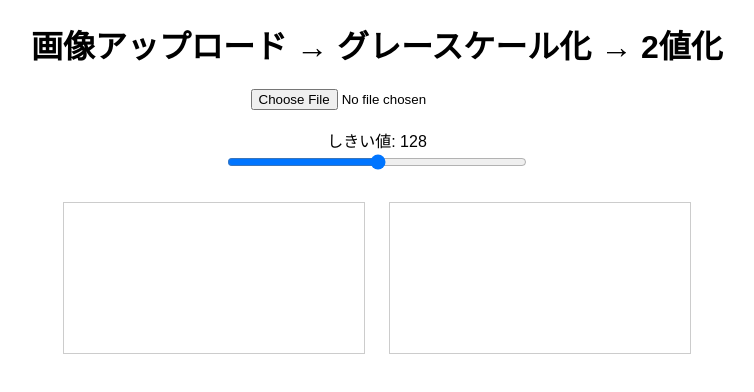
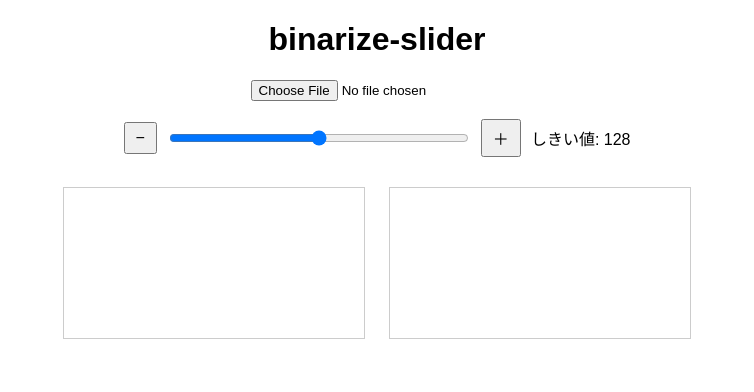
Before and after one commit to akaisotaro/binarize-slider, a plain HTML site: page index.html in a window 1280 px wide. Shown: the whole page, without its empty margins (263-1017 px from the left). Drawn offline with Linux system fonts and the light colour scheme.

Commit message:
Update index.html

```diff
--- a/index.html
+++ b/index.html
@@ -7,14 +7,30 @@
     body { text-align: center; font-family: sans-serif; }
     canvas { margin: 10px; border: 1px solid #ccc; }
     input[type="range"] { width: 300px; }
+    .controls {
+      display: flex;
+      justify-content: center;
+      align-items: center;
+      gap: 10px;
+      margin-bottom: 20px;
+    }
+    button {
+      padding: 5px 10px;
+      font-size: 16px;
+    }
   </style>
 </head>
 <body>
-  <h1>画像アップロード → グレースケール化 → 2値化</h1>
+  <h1>binarize-slider</h1>
 
   <input type="file" id="upload" accept="image/*"><br><br>
-  <label>しきい値: <span id="thresholdValue">128</span></label><br>
-  <input type="range" id="threshold" min="0" max="255" value="128"><br><br>
+
+  <div class="controls">
+    <button onclick="changeThreshold(-1)">−</button>
+    <input type="range" id="threshold" min="0" max="255" value="128">
+    <button onclick="changeThreshold(1)">＋</button>
+    <span>しきい値: <span id="thresholdValue">128</span></span>
+  </div>
 
   <div>
     <canvas id="grayCanvas"></canvas>
@@ -33,11 +49,25 @@
 
     upload.addEventListener('change', handleImageUpload);
     threshold.addEventListener('input', () => {
-      thresholdValue.innerText = threshold.value;
+      updateThresholdDisplay();
       if (originalImageData) {
         renderBinary(parseInt(threshold.value));
       }
     });
+
+    function changeThreshold(delta) {
+      let val = parseInt(threshold.value) + delta;
+      val = Math.min(255, Math.max(0, val)); // 0〜255に制限
+      threshold.value = val;
+      updateThresholdDisplay();
+      if (originalImageData) {
+        renderBinary(val);
+      }
+    }
+
+    function updateThresholdDisplay() {
+      thresholdValue.innerText = threshold.value;
+    }
 
     function handleImageUpload() {
       const file = upload.files[0];
```
